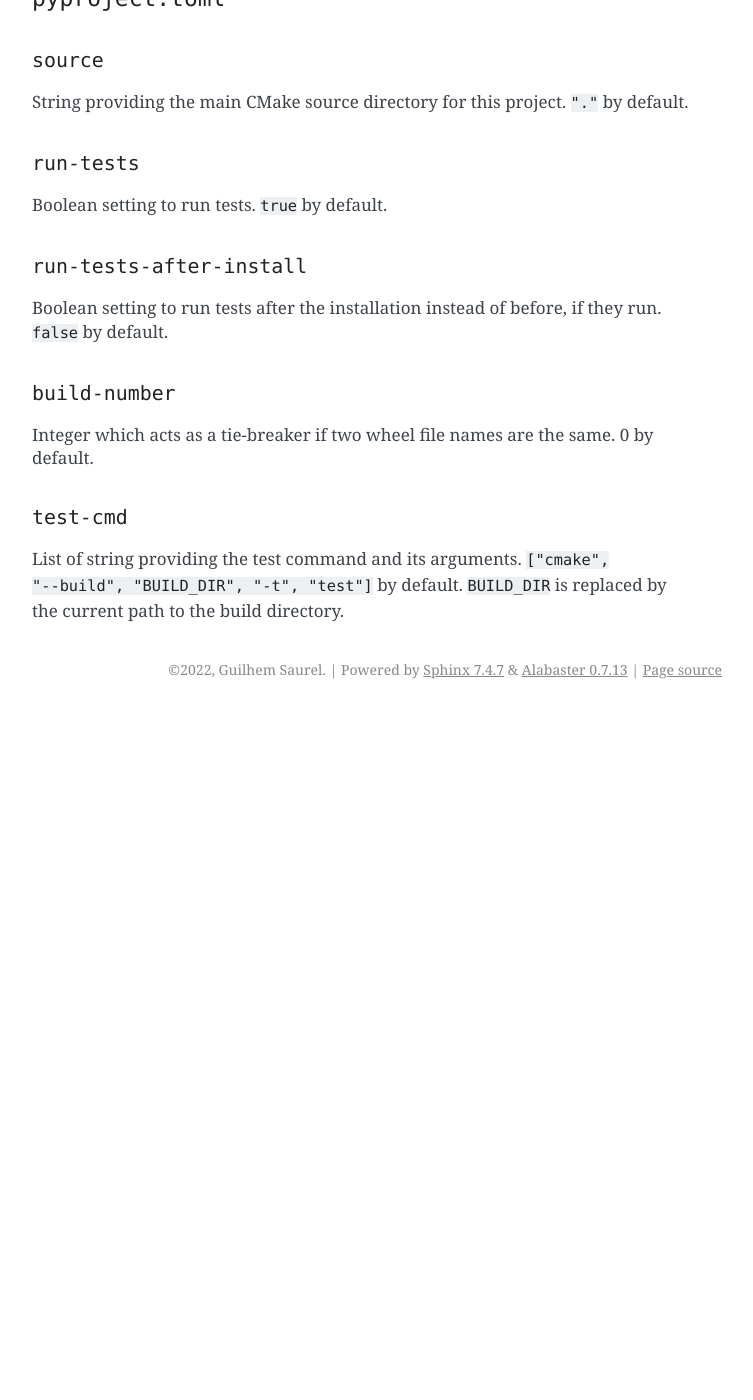
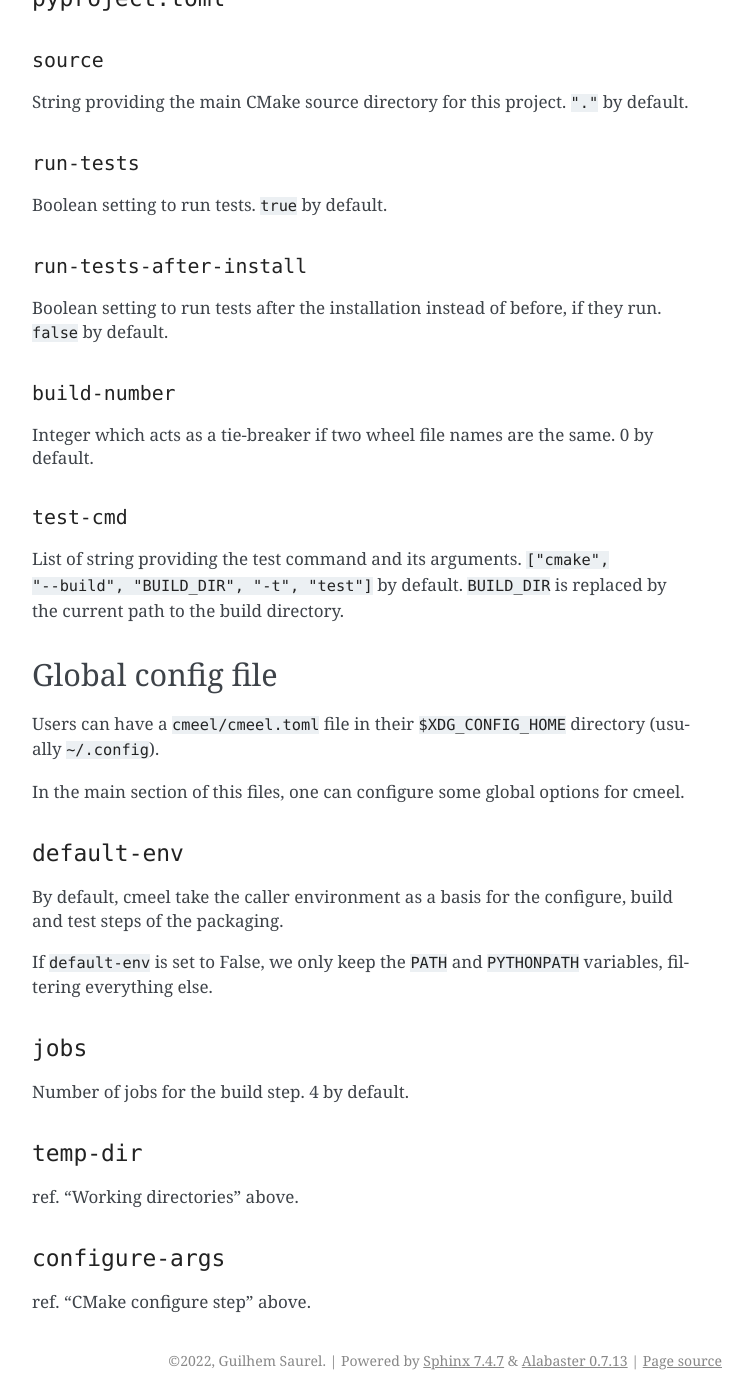
Before and after one commit to cmake-wheel/cmeel, a Sphinx documentation site: the page built from docs/main.md, in a window 1280 px wide and 1400 px high, scrolled down 2830 px. Shown: the whole window, without its empty margins (388-1141 px from the left). Built offline with Sphinx 7.4.7, drawn with Linux system fonts in a browser that asks for light colours; before the commit the page ends 3539 px from its top, so only the background shows below that; some of the changed text lies outside the part shown.

Commit message:
document global config file

```diff
--- a/docs/main.md
+++ b/docs/main.md
@@ -119,3 +119,27 @@ Integer which acts as a tie-breaker if two wheel file names are the same. 0 by d
 
 List of string providing the test command and its arguments. `["cmake", "--build", "BUILD_DIR", "-t", "test"]` by
 default. `BUILD_DIR` is replaced by the current path to the build directory.
+
+## Global config file
+
+Users can have a `cmeel/cmeel.toml` file in their `$XDG_CONFIG_HOME` directory (usually `~/.config`).
+
+In the main section of this files, one can configure some global options for cmeel.
+
+### `default-env`
+
+By default, cmeel take the caller environment as a basis for the configure, build and test steps of the packaging.
+
+If `default-env` is set to False, we only keep the `PATH` and `PYTHONPATH` variables, filtering everything else.
+
+### `jobs`
+
+Number of jobs for the build step. 4 by default.
+
+### `temp-dir`
+
+ref. "Working directories" above.
+
+### `configure-args`
+
+ref. "CMake configure step" above.
```
Also changed, not shown: CHANGELOG.md (+2 -0 lines).
